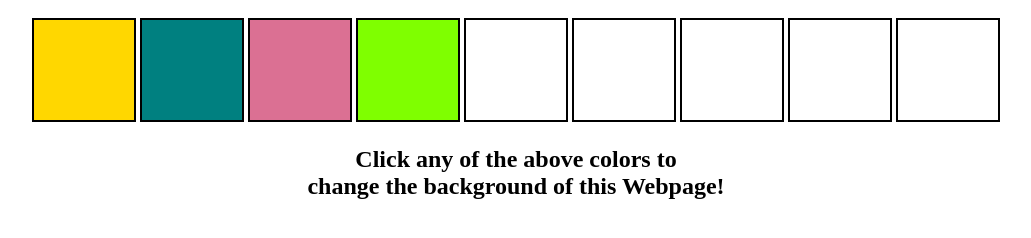
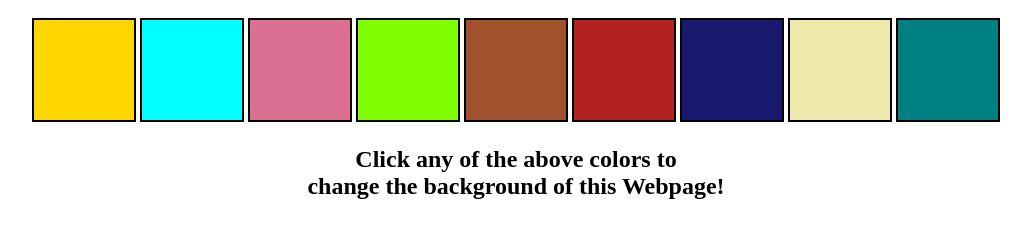
Before and after one commit to rohanDhara/js-yt, a plain HTML site: page Projects/01_colorChanger/index.html in a window 1280 px wide. Shown: the part 140-378 px from the top of the page, without its empty margins (124-1155 px from the left). Drawn offline with Linux system fonts and the light colour scheme; files that its build step writes are made by us from their sources.

Commit message:
color changer

```diff
--- a/Projects/01_colorChanger/styles.css
+++ b/Projects/01_colorChanger/styles.css
@@ -31,18 +31,18 @@ html {
   #chartreuse {
     background: chartreuse;
   }
-  #aqua {
+  #sienna {
     background:sienna;
   }
-  #aqua {
+  #firebrick {
     background: firebrick;
   }
-  #aqua {
+  #midnightblue {
     background: midnightblue;
   }
-  #aqua {
+  #palegoldenrod {
     background: palegoldenrod;
   }
-  #aqua {
+  #teal {
     background: teal;
   }
```
Also changed, not shown: 1 other file.
